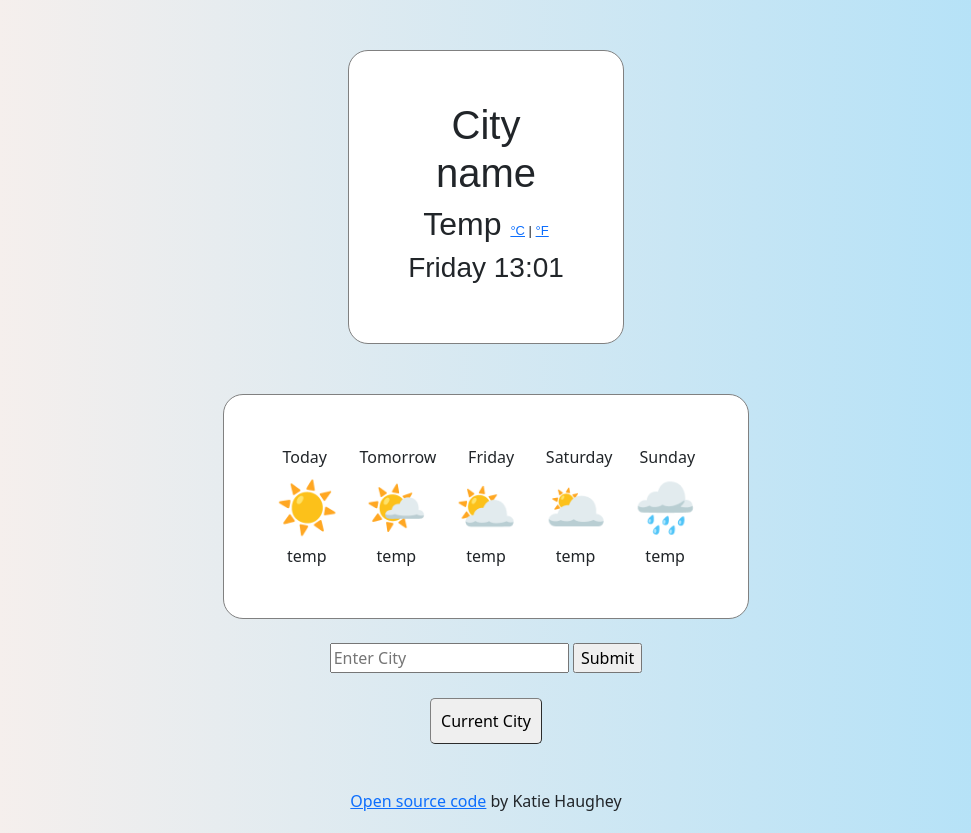
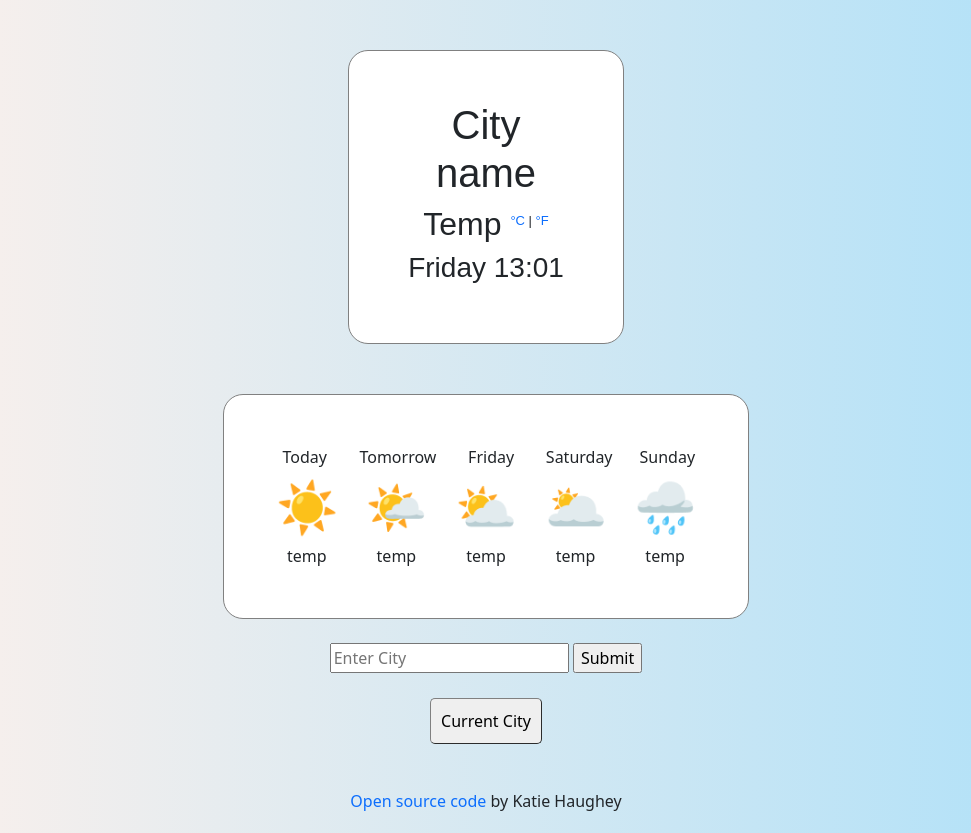
Before and after one commit to KatieHaughey/weather-app, a plain HTML site: page index.html in a window 1280 px wide. Shown: the whole page, without its empty margins (154-1125 px from the left). Drawn offline with nearby package versions, Linux system fonts and the light colour scheme.

Commit message:
updated temp styles

```diff
--- a/src/styles.css
+++ b/src/styles.css
@@ -31,6 +31,11 @@ body {
 }
 #degreesToggle {
   font-size: small;
+  position: relative;
+  top: -10px;
+}
+a {
+  text-decoration: none;
 }
 #current-city-button {
   display: block;
```
